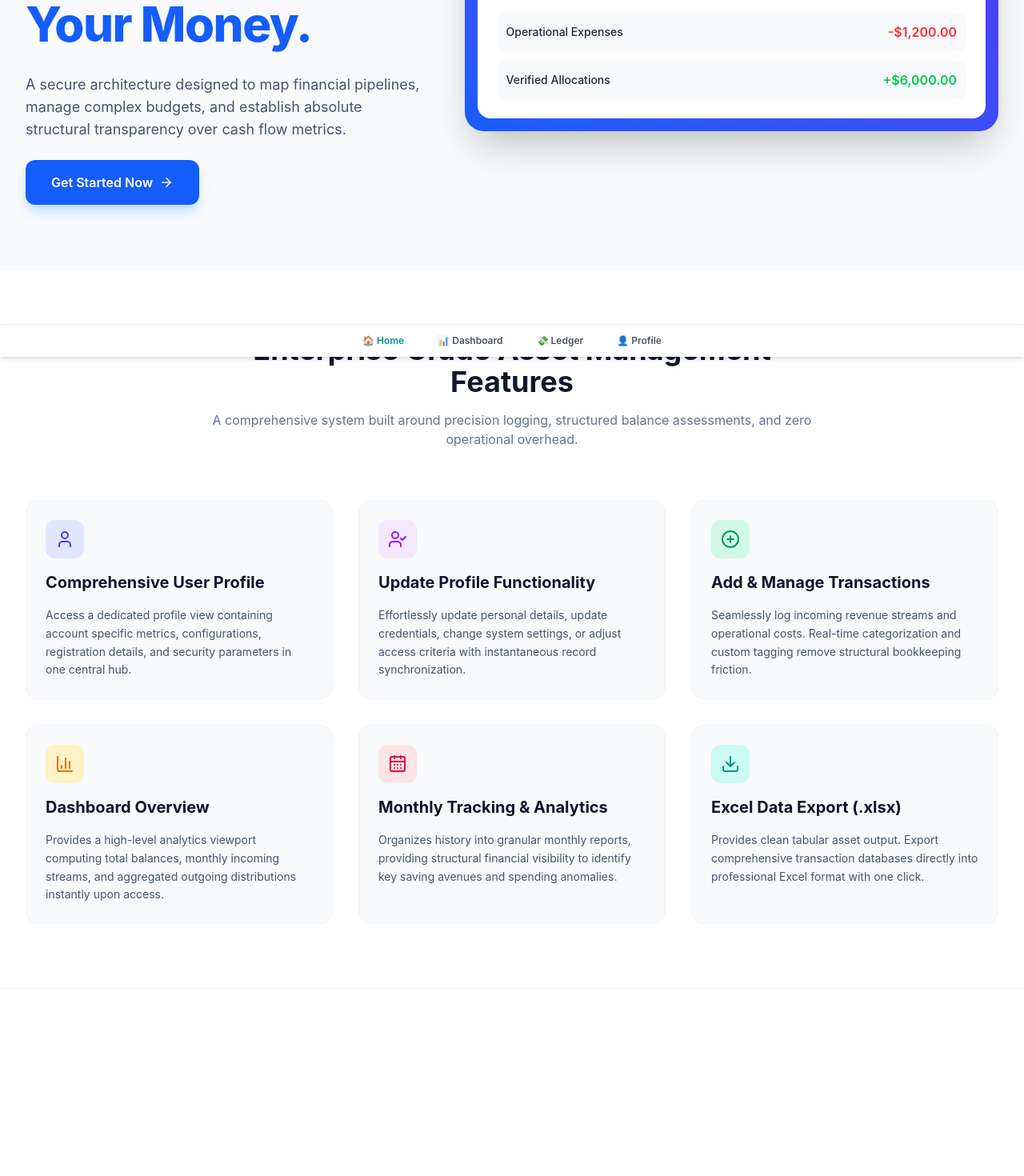
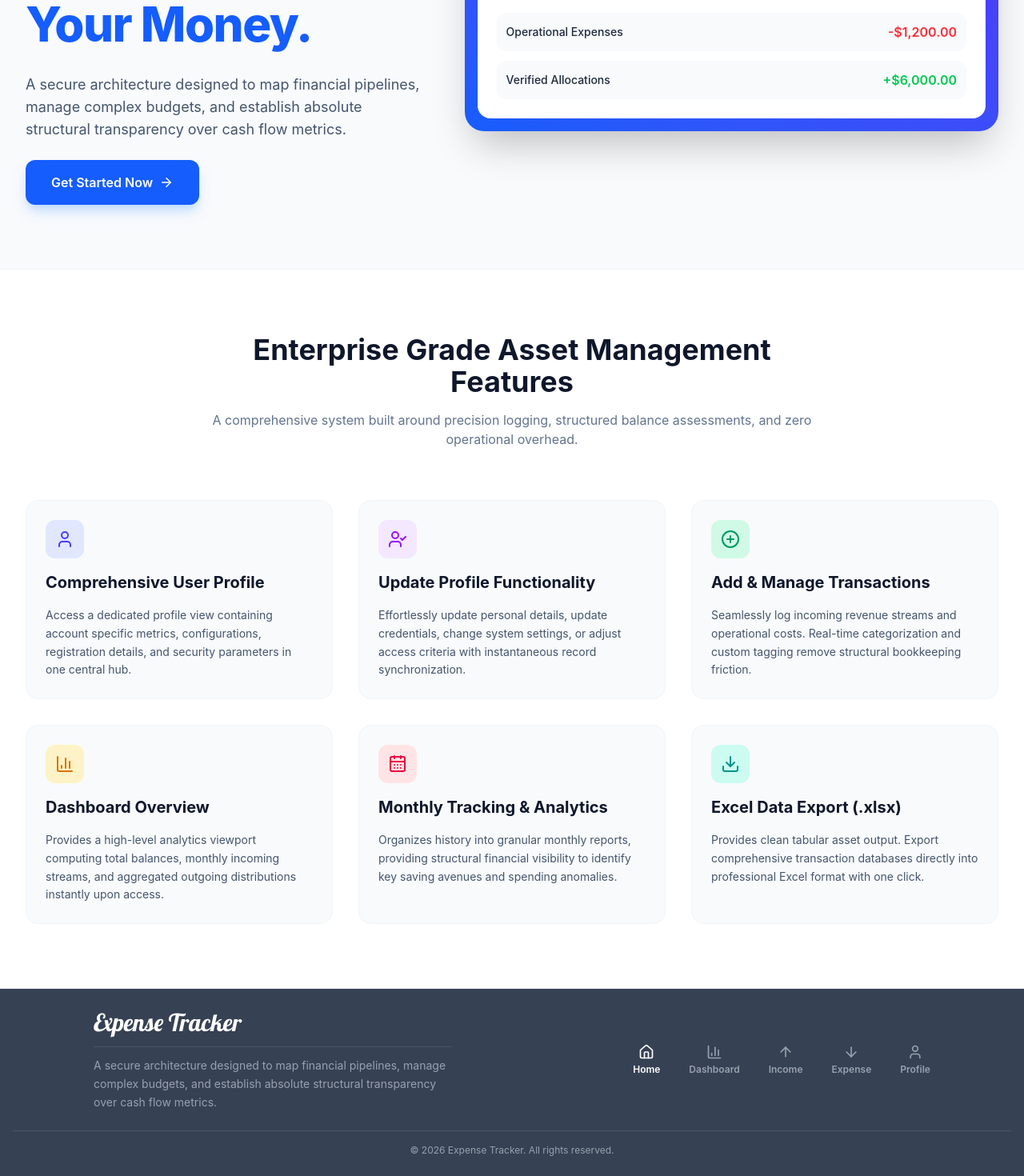
Before and after one commit to RahulNaktode/Expense-Tracker, a React (Vite) app in the folder client/: page /home in a window 1280 px wide. Shown: the part 354-1824 px from the top of the page at 80% size. Before the commit the page ends 1590 px from the top, so only its background shows below. Built offline with nearby package versions, Linux system fonts and the light colour scheme.

Commit message:
add footer component

```diff
--- /dev/null
+++ b/client/src/components/Footer.jsx
@@ -0,0 +1,69 @@
+import { Home, BarChart3, ArrowUp, ArrowDown, User } from 'lucide-react';
+import { useNavigate } from 'react-router';
+
+function Footer() {
+    const navigate = useNavigate();
+
+    return (
+        <footer className="bg-gray-700 text-white py-6">
+            <div className="container mx-auto px-4">
+                <div className="flex flex-col md:flex-row justify-around items-center gap-6 mb-6">
+                    <div className="max-w-md text-center md:text-left">
+                        <h2 className="text-2xl md:text-3xl font-[550] lobster-regular">
+                            Expense Tracker
+                        </h2>
+                        <hr className="border-gray-600 my-3" />
+                        <p className="text-sm text-gray-400 leading-relaxed">
+                            A secure architecture designed to map financial pipelines, manage complex budgets, and establish absolute structural transparency over cash flow metrics.
+                        </p>
+                    </div>
+
+                    <div className="flex items-center justify-around text-xs font-semibold text-gray-400 gap-6 sm:gap-9 w-full md:w-auto">
+                        <button
+                            onClick={() => navigate('/')}
+                            className="hover:text-white text-white transition-colors flex flex-col items-center gap-1"
+                        >
+                            <Home size={20} />
+                            <span>Home</span>
+                        </button>
+                        <button
+                            onClick={() => navigate('/dashboard')}
+                            className="hover:text-white transition-colors flex flex-col items-center gap-1"
+                        >
+                            <BarChart3 size={20} />
+                            <span>Dashboard</span>
+                        </button>
+                        <button
+                            onClick={() => navigate('/income')}
+                            className="hover:text-white transition-colors flex flex-col items-center gap-1"
+                        >
+                            <ArrowUp size={20} />
+                            <span>Income</span>
+                        </button>
+                        <button
+                            onClick={() => navigate('/expense')}
+                            className="hover:text-white transition-colors flex flex-col items-center gap-1"
+                        >
+                            <ArrowDown size={20} />
+                            <span>Expense</span>
+                        </button>
+                        <button
+                            onClick={() => navigate('/profile')}
+                            className="hover:text-white transition-colors flex flex-col items-center gap-1"
+                        >
+                            <User size={20} />
+                            <span>Profile</span>
+                        </button>
+                    </div>
+                </div>
+
+                <hr className="border-gray-600 my-4" />
+                <p className="text-center text-xs text-gray-400">
+                    &copy; {new Date().getFullYear()} Expense Tracker. All rights reserved.
+                </p>
+            </div>
+        </footer>
+    );
+}
+
+export default Footer;
--- a/client/src/views/Home.jsx
+++ b/client/src/views/Home.jsx
@@ -8,6 +8,7 @@ import {
 import Features from '../components/Features.jsx';
 import { Link, useNavigate, useOutletContext } from 'react-router';
 import Navbar from '../components/Navbar.jsx';
+import Footer from '../components/Footer.jsx';
 
 const Homepage = ({ onLogout, user }) => {
 
@@ -62,23 +63,7 @@ const Homepage = ({ onLogout, user }) => {
 
       <Features />
 
-      {/* 4. Footer */}
-     <footer className="border-t border-gray-200 bg-white fixed bottom-0 left-0 right-0 z-50 shadow-md">
-        <div className="max-w-md mx-auto px-4 py-3 flex items-center justify-around text-xs font-semibold text-gray-600">
-          <button onClick={() => navigate('/')} className="text-teal-600 flex flex-col items-center gap-0.5">
-            <span>🏠 Home</span>
-          </button>
-          <button onClick={() => navigate('/dashboard')} className="hover:text-teal-600 transition-colors flex flex-col items-center gap-0.5">
-            <span>📊 Dashboard</span>
-          </button>
-          <button onClick={() => navigate('/transactions')} className="hover:text-teal-600 transition-colors flex flex-col items-center gap-0.5">
-            <span>💸 Ledger</span>
-          </button>
-          <button onClick={() => navigate('/profile')} className="hover:text-teal-600 transition-colors flex flex-col items-center gap-0.5">
-            <span>👤 Profile</span>
-          </button>
-        </div>
-      </footer>
+      <Footer />
 
     </div>
   );
```
